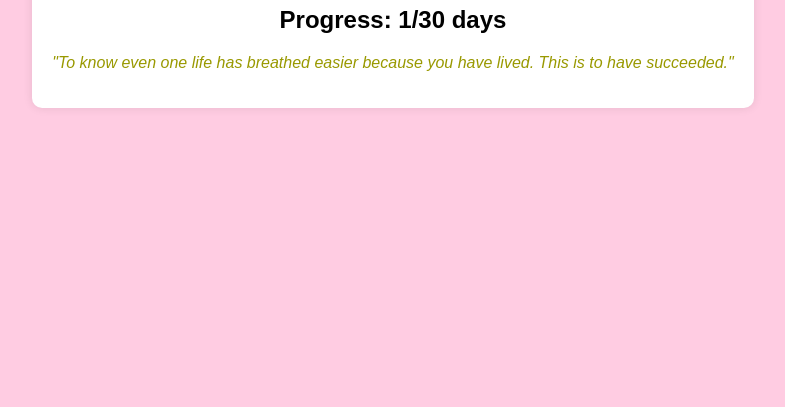
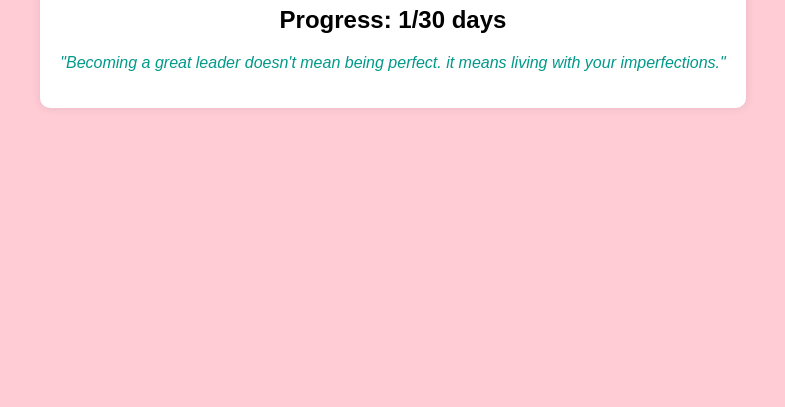
Before and after one commit to bekturmsv/30github, a website: page generated_sites/site_3-2-2025_progress_1/index.html in a window 1280 px wide. Shown: the part 393-800 px from the top of the page, without its empty margins (247-1032 px from the left). Drawn offline with Linux system fonts and the light colour scheme.

Commit message:
Site created in folder generated_sites\site_3-2-2025_progress_1. Progress: 1/30 days.

```diff
--- a/generated_sites/site_3-2-2025_progress_1/index.html
+++ b/generated_sites/site_3-2-2025_progress_1/index.html
@@ -10,7 +10,7 @@
         <div class='container'>
             <h1>Today is February 3, 2025</h1>
             <h2>Progress: 1/30 days</h2>
-            <p class='quote'>"To know even one life has breathed easier because you have lived. This is to have succeeded."</p>
+            <p class='quote'>"Becoming a great leader doesn't mean being perfect. it means living with your imperfections."</p>
         </div>
     </body>
     </html>
--- a/generated_sites/site_3-2-2025_progress_1/style.css
+++ b/generated_sites/site_3-2-2025_progress_1/style.css
@@ -1,6 +1,6 @@
 body {
         font-family: Arial, sans-serif;
-        background-color: hsl(334, 100%, 90%);
+        background-color: hsl(348, 100%, 90%);
         display: flex;
         justify-content: center;
         align-items: center;
@@ -17,5 +17,5 @@ body {
     .quote {
         font-style: italic;
         margin-top: 10px;
-        color: hsl(60, 100%, 30%);
+        color: hsl(174, 100%, 30%);
     }
```
Also changed, not shown: generateSite.js (+11 -11 lines).
